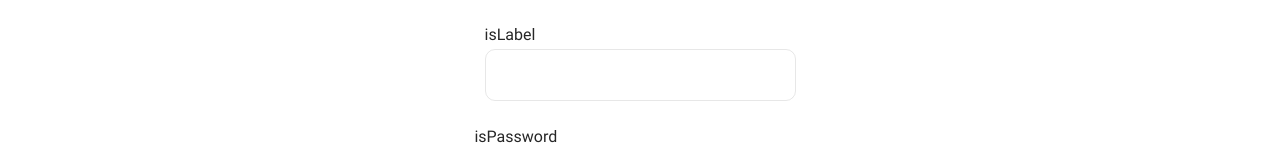
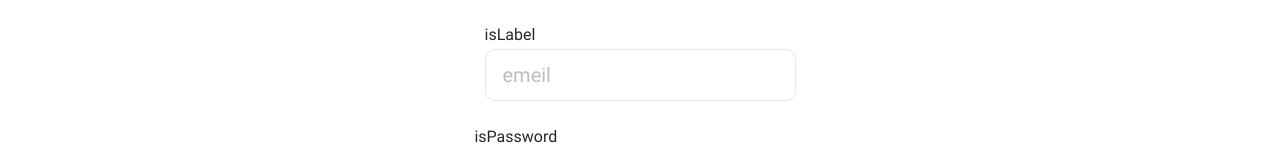
Before and after one commit to kmv-dev/YouTube-Search-App, a Vue app: page /ui-kit in a window 1280 px wide. Shown: the part 394-544 px from the top of the page. Built offline with nearby package versions, Linux system fonts and the light colour scheme; a web font is replaced by a local one.

Commit message:
update options api to composition api, +validation

```diff
--- a/package.json
+++ b/package.json
@@ -8,9 +8,10 @@
     "lint": "eslint . --ext .vue,.js,.jsx,.cjs,.mjs --fix --ignore-path .gitignore"
   },
   "dependencies": {
+    "@vuelidate/core": "^2.0.0",
+    "@vuelidate/validators": "^2.0.0",
     "axios": "^1.2.3",
     "click-outside-vue3": "^4.0.1",
-    "vee-validate": "^4.7.3",
     "vue": "^3.2.45",
     "vue-loader": "^17.0.1",
     "vue-router": "^4.1.6",
--- a/src/assets/scss/main.scss
+++ b/src/assets/scss/main.scss
@@ -122,13 +122,6 @@ button {
 .fade-enter, .fade-leave-to {
   opacity: 0;
 }
-.error-message {
-  position: absolute;
-  bottom: -18px;
-  left: 0;
-  font-size: 12px;
-  color: red;
-}
 
 .v-leave-active {
   opacity: 0;
--- a/src/components/ui-kit/BaseButton/index.vue
+++ b/src/components/ui-kit/BaseButton/index.vue
@@ -4,10 +4,9 @@
   </button>
 </template>
 
-<script>
-export default {
-  name: "BaseButton",
-  props: {
+<script setup>
+import { computed } from "vue";
+const props = defineProps({
   type: {
     type: String,
     default: "",
@@ -32,21 +31,18 @@ export default {
     type: Boolean,
     default: false,
   },
-  },
-  computed: {
-    btnClass() {
-      const { mode, disabled, isSearch } = this;
+});
+
+const btnClass = computed(() => {
   return [
     {
-          "base-btn_disabled": disabled,
-          "base-btn_bordered": mode === "bordered",
-          "base-btn_text": mode === "text",
-          "base-btn_is-search": isSearch,
+      "base-btn_disabled": props.disabled,
+      "base-btn_bordered": props.mode === "bordered",
+      "base-btn_text": props.mode === "text",
+      "base-btn_is-search": props.isSearch,
     },
   ];
-    },
-  },
-};
+});
 </script>
 
 <style lang="scss" scoped>
--- a/src/components/ui-kit/BaseField/index.vue
+++ b/src/components/ui-kit/BaseField/index.vue
@@ -6,18 +6,17 @@
     >
     <div class="base-field__control">
       <input
-        :value="modelValue"
+        :value="value"
         class="base-field__input"
         :placeholder="placeholder"
         :readonly="isReadonly"
         :name="name"
         :type="type"
-        @input="$emit('update:modelValue', $event.target.value)"
-        @focus="test2"
+        @input="updateValue"
       />
       <div class="base-field__slot">
         <div
-          v-if="!modelValue && isSearchField"
+          v-if="!value && isSearchField"
           class="base-field__save-icon_disabled"
         ></div>
         <button>
@@ -25,13 +24,13 @@
             v-if="isPassword"
             class="ui-kit__icon"
             :class="passwordFieldIcon"
-            @click="$emit('showPassword')"
+            @click="showPassword"
           ></span>
         </button>
         <div class="base-field__save-action">
           <Transition>
             <button
-              v-if="modelValue && isSearchField"
+              v-if="value && isSearchField"
               class="base-field__save-icon"
               :class="iconSave"
               @click="getSaveData"
@@ -52,18 +51,19 @@
         </div>
       </div>
     </div>
+    <TransitionGroup>
+      <div class="base-field__error" v-for="item of error" :key="item.$uid">
+        <span class="base-field__error-message">{{ item.$message }}</span>
+      </div>
+    </TransitionGroup>
   </div>
 </template>
 
-<script>
-import vClickOutside from "click-outside-vue3";
-export default {
-  name: "BaseField",
-  directives: {
-    clickOutside: vClickOutside.directive,
-  },
-  props: {
-    modelValue: {
+<script setup>
+import { ref, computed, watch } from "vue";
+const emit = defineEmits(["update:value", "showPassword"]);
+const props = defineProps({
+  value: {
     type: String,
     default: "",
   },
@@ -82,6 +82,10 @@ export default {
   name: {
     type: String,
     default: "",
+  },
+  error: {
+    type: Array,
+    required: false,
   },
   isPassword: {
     type: Boolean,
@@ -107,77 +111,71 @@ export default {
     type: Boolean,
     default: false,
   },
-  },
-  data() {
-    return {
-      iconSave: "icon-like",
-    };
-  },
-  watch: {
-    modelValue() {
-      this.isSaveRequest();
-    },
-  },
-  computed: {
-    fieldClass() {
-      const {
-        isSearchField,
-        isReadonly,
-        isPassword,
-        isTextCenter,
-        isSearchFieldBtn,
-        iconSave,
-      } = this;
+});
+
+const iconSave = ref("icon-like");
+
+watch(
+  () => props.value,
+  () => {
+    isSaveRequest();
+  }
+);
+
+const fieldClass = computed(() => {
   return [
     {
-          "base-field_is-search": isSearchField,
-          "base-field_is-readonly": isReadonly,
-          "base-field_is-password": isPassword,
-          "base-field_is-center": isTextCenter,
-          "base-field_like-position": isSearchFieldBtn,
-          "base-field_not-save-value": iconSave,
+      "base-field_is-search": props.isSearchField,
+      "base-field_is-readonly": props.isReadonly,
+      "base-field_is-password": props.isPassword,
+      "base-field_is-center": props.isTextCenter,
+      "base-field_like-position": props.isSearchFieldBtn,
+      "base-field_not-save-value": iconSave.value,
     },
   ];
-    },
-    passwordFieldIcon() {
-      if (this.type === "password") {
+});
+const passwordFieldIcon = computed(() => {
+  if (props.type === "password") {
     return "icon-eye-off";
   } else {
     return "icon-eye";
   }
-    },
-    isSave() {
-      if (this.iconSave === "icon-like-active") {
+});
+const isSave = computed(() => {
+  if (iconSave.value === "icon-like-active") {
     return true;
   } else {
     return false;
   }
-    },
-  },
-  methods: {
-    isSaveRequest() {
-      if (!JSON.parse(localStorage.getItem(this.modelValue))) {
-        this.iconSave = "icon-like";
+});
+
+const isSaveRequest = () => {
+  if (!JSON.parse(localStorage.getItem(props.value))) {
+    iconSave.value = "icon-like";
   } else {
-        this.iconSave = "icon-like-active";
+    iconSave.value = "icon-like-active";
   }
-    },
-    getSaveData() {
-      if (JSON.parse(localStorage.getItem(this.modelValue))) {
-        this.iconSave = "icon-like-active";
+};
+const getSaveData = () => {
+  if (JSON.parse(localStorage.getItem(props.value))) {
+    iconSave.value = "icon-like-active";
   }
-      if (JSON.parse(localStorage.getItem(this.modelValue))) {
-        this.iconSave = "icon-like";
-        localStorage.removeItem(this.modelValue);
-      } else if (!JSON.parse(localStorage.getItem(this.modelValue))) {
-        this.iconSave = "icon-like-active";
-        localStorage.setItem(this.modelValue, JSON.stringify(this.modelValue));
+  if (JSON.parse(localStorage.getItem(props.value))) {
+    iconSave.value = "icon-like";
+    localStorage.removeItem(props.value);
+  } else if (!JSON.parse(localStorage.getItem(props.value))) {
+    iconSave.value = "icon-like-active";
+    localStorage.setItem(props.value, JSON.stringify(props.value));
   }
-      if (!JSON.parse(localStorage.getItem(this.modelValue))) {
-        this.iconSave = "icon-like";
+  if (!JSON.parse(localStorage.getItem(props.value))) {
+    iconSave.value = "icon-like";
   }
-    },
-  },
+};
+const updateValue = (e) => {
+  emit("update:value", e.target.value);
+};
+const showPassword = (e) => {
+  emit("showPassword", e.target.value);
 };
 </script>
 
@@ -290,6 +288,14 @@ export default {
       width: 26px;
     }
   }
+  &__error {
+    background: #ff647c;
+    margin-top: 2px;
+    border-radius: 10px;
+    font-size: 12px;
+    color: #fff;
+    padding: 0 5px;
+  }
   &_is-search {
     .base-field {
       &__label {
--- a/src/views/ui-kit.vue
+++ b/src/views/ui-kit.vue
@@ -17,46 +17,77 @@
         <BaseField :placeholder="'default'"></BaseField>
       </div>
       <div class="ui-kit__box">
-        <BaseField :label="'isLabel'"></BaseField>
+        <BaseField
+          :label="'isLabel'"
+          :type="'email'"
+          :placeholder="'emeil'"
+          v-model:value="v.emailField.$model"
+          :error="v.emailField.$errors"
+        ></BaseField>
       </div>
       <div class="ui-kit__box">
         <BaseField
-          v-model="passwordValue"
           :label="'isPassword'"
           :type="passwordType"
           :placeholder="'password'"
           isPassword
           @showPassword="togglePasswordType()"
+          v-model:value="v.passwordValue.$model"
+          :error="v.passwordValue.$errors"
         ></BaseField>
       </div>
       <div class="ui-kit__box">
         <BaseField
-          v-model="searchValue"
           :placeholder="'поиск'"
           isSearchField
+          v-model:value="v.searchValue.$model"
+          :error="v.searchValue.$errors"
         ></BaseField>
       </div>
     </div>
   </div>
 </template>
 
-<script>
-export default {
-  data() {
-    return {
-      passwordValue: "",
-      passwordType: "password",
-      searchValue: "",
-    };
+<script setup>
+import { ref, computed } from "vue";
+import useVuelidate from "@vuelidate/core";
+import { helpers, minLength, numeric, email } from "@vuelidate/validators";
+
+const passwordValue = ref("");
+const passwordType = ref("password");
+const searchValue = ref("");
+const emailField = ref("");
+
+const togglePasswordType = () => {
+  passwordType.value === "password"
+    ? (passwordType.value = "text")
+    : (passwordType.value = "password");
+};
+
+const rules = computed(() => ({
+  searchValue: {
+    minLength: helpers.withMessage(
+      `Минимальная длина: 3 символа`,
+      minLength(3)
+    ),
   },
-  methods: {
-    togglePasswordType() {
-      this.passwordType === "password"
-        ? (this.passwordType = "text")
-        : (this.passwordType = "password");
-    },
+  passwordValue: {
+    minLength: helpers.withMessage(
+      `Минимальная длина: 3 символа`,
+      minLength(3)
+    ),
+    numeric: helpers.withMessage(`Вы можете ввести только цифры`, numeric),
   },
-};
+  emailField: {
+    email: helpers.withMessage("Вы ввели неверный email", email),
+  },
+}));
+
+const v = useVuelidate(rules, {
+  searchValue,
+  passwordValue,
+  emailField,
+});
 </script>
 
 <style lang="scss" scoped>
```
Also changed, not shown: 1 other file (tests, documents, lock files or other folders). Lines whose indentation alone changed are shown as unchanged.
